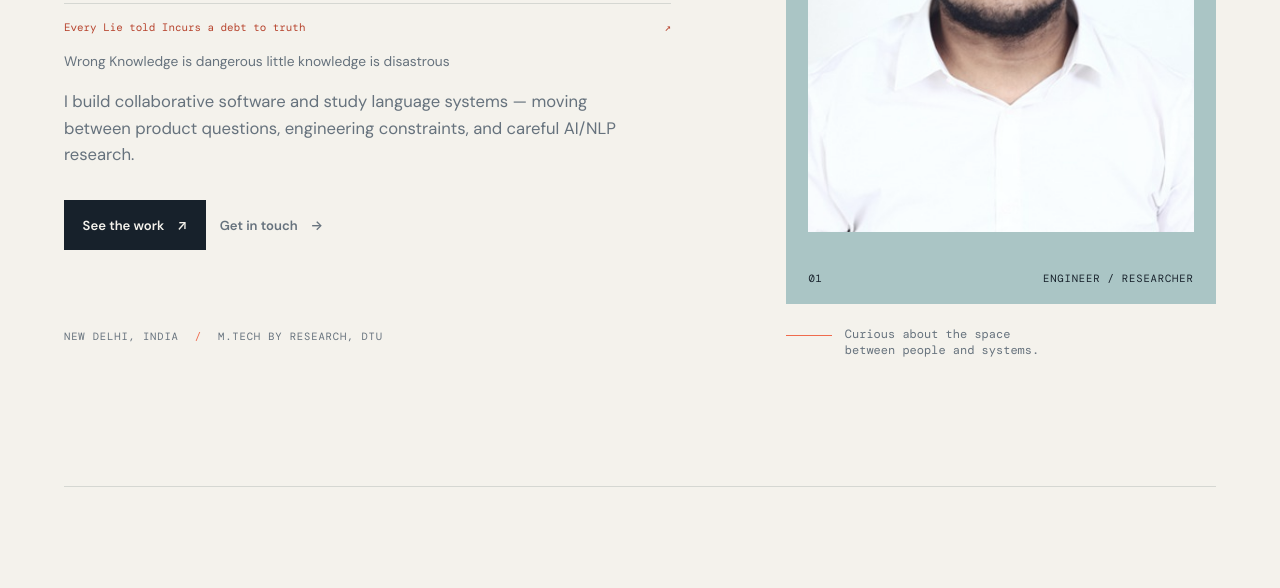
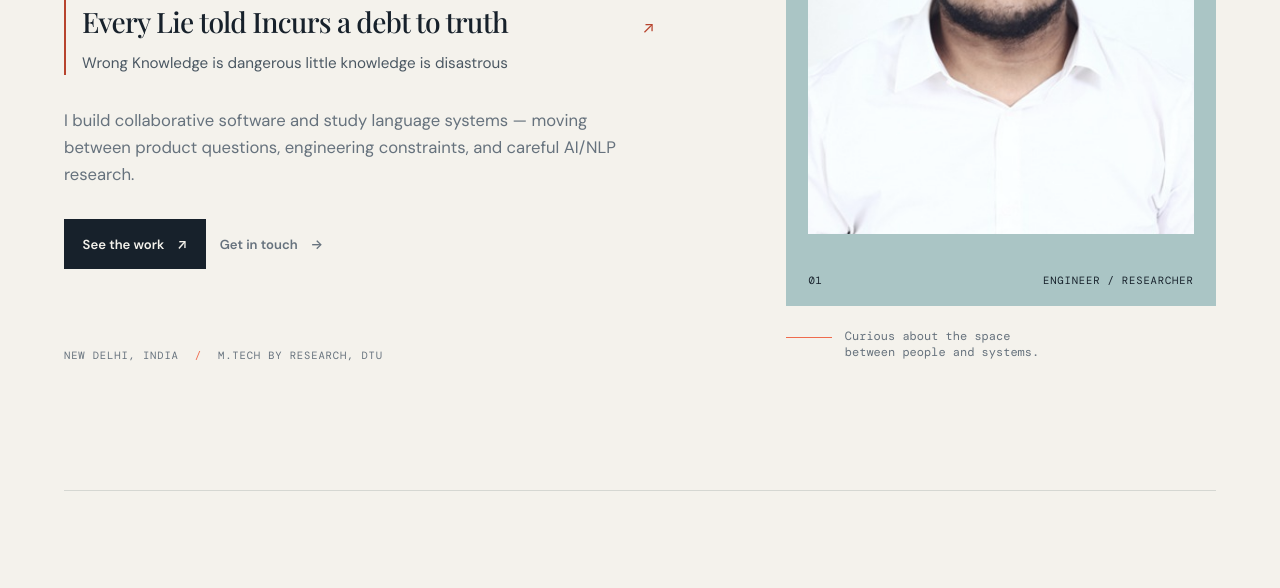
Before and after one commit to varunallagh21022002/varunallagh21022002.github.io, a plain HTML site: page index.html in a window 1280 px wide. Shown: the part 512-1100 px from the top of the page. Drawn offline with nearby package versions, Linux system fonts and the light colour scheme; a web font is replaced by a local one.

Commit message:
Style portfolio quote

```diff
--- a/styles.css
+++ b/styles.css
@@ -27,6 +27,11 @@ h1,h2 { font-weight:500; letter-spacing:-.06em; line-height:1.03; }
 h1 { max-width:820px; margin:1.4rem 0 2rem; font-size:clamp(3.35rem,7.3vw,7.5rem); }
 h1 span { color:var(--accent-dark); }
 h1 em,h2 em { font-family:var(--serif); font-weight:500; }
+.hero-quote { max-width:590px; margin:0 0 2rem; padding:1rem 0 0 1rem; border:0; border-left:2px solid var(--accent-dark); }
+.hero-quote summary { display:flex; align-items:baseline; justify-content:space-between; gap:1rem; color:var(--ink); font:500 clamp(1.4rem,2.2vw,2.3rem)/1.25 var(--serif); letter-spacing:-.025em; }
+.hero-quote summary:focus-visible { outline:3px solid var(--accent-dark); outline-offset:5px; }
+.hero-quote p { margin:.75rem 0 0; color:#4b5863; font-size:clamp(.95rem,1.1vw,1.1rem); }
+.quote-indicator { color:var(--accent-dark); font:1rem var(--sans); }
 .hero-lede { max-width:580px; margin-bottom:2rem; color:var(--muted); font-size:clamp(1rem,1.3vw,1.2rem); }
 .hero-actions { display:flex; flex-wrap:wrap; gap:.8rem; }
 .button { display:inline-flex; align-items:center; gap:.8rem; padding:.85rem 1.1rem; border:1px solid var(--ink); text-decoration:none; font-size:.82rem; font-weight:600; transition:.2s ease; }
```
